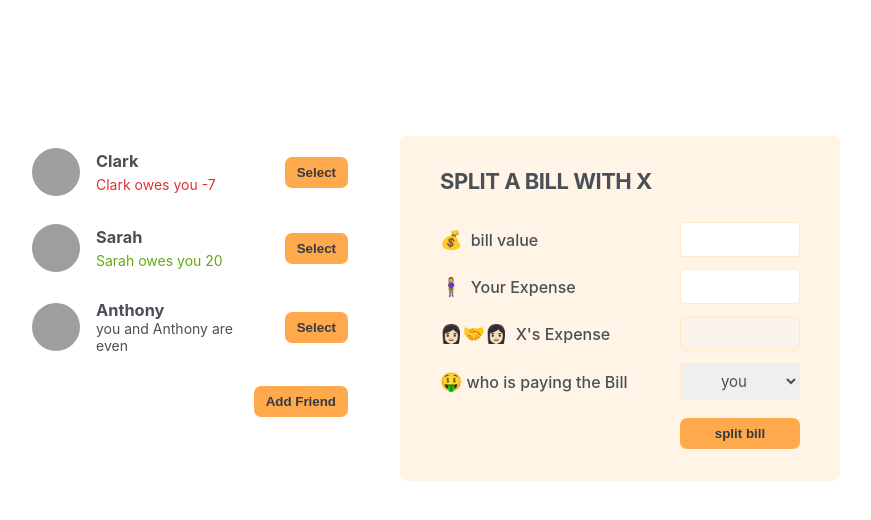
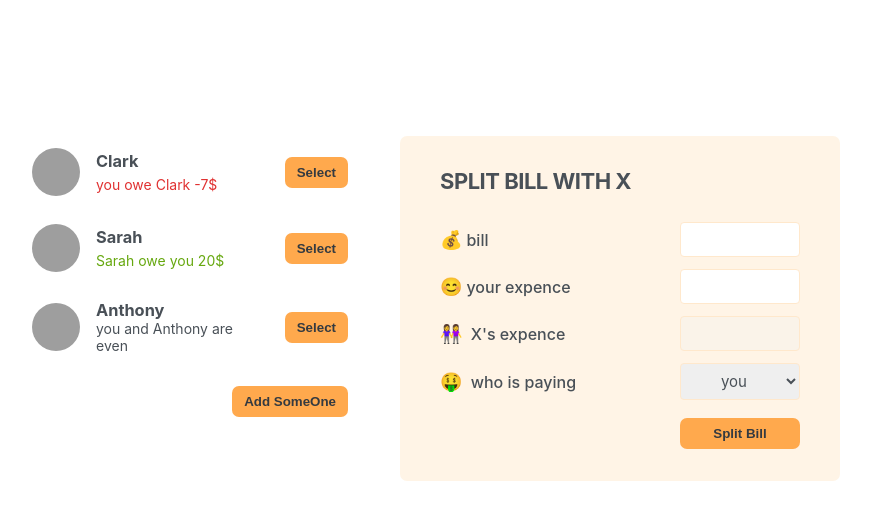
Before and after one commit to Ali-Pourmohammadi/CalculateBill-React.js, a React (Create React App) app: page / in a window 1280 px wide. Shown: the top 520 px of the page, without its empty margins (210-1081 px from the left). Built offline with nearby package versions, Linux system fonts and the light colour scheme; grey boxes are pictures that could not be loaded.

Commit message:
the static part of project

```diff
--- a/src/components/AddFriendForm.js
+++ b/src/components/AddFriendForm.js
@@ -1,23 +1,13 @@
-import { useState } from "react"
 import Button from "./Button"
-export default function AddFriendForm({AddFriend}){
-const [name , setFriend] = useState("");
-const [image , setImage] = useState("https://i.pravatar.cc/48?u=499476");
-function handleSubmit(e){
-    e.preventDefault();
-    if(!name||!image) return ;
-    const id =crypto.randomUUID();
-    const newFriend = {id,name, image :`${image}?=${id}` , balance :0};
-    AddFriend(newFriend);
-    setFriend("");
-    setImage("https://i.pravatar.cc/48?u=499476");
+export default function AddFriendList(){
+    return(<div>
+        <form className="form-add-friend">
+            <label htmlFor="">👩🏻‍🤝‍👩🏻 Friend Name</label>
+            <input type="text" />
+            <label htmlFor="">🖼 Image url</label>
+            <input type="text" />
+            <Button>Add Friend</Button>
 
+        </form>
+    </div>)
 }
-return(<form className="form-add-friend" onSubmit={handleSubmit}>
-    <label htmlFor="">👭Friend name</label>
-    <input value={name} onChange={(e)=> setFriend(e.target.value)} type="text" />
-    <label htmlFor="">🖼Image Url</label>
-    <input value={image} onChange={(e)=> setImage(e.target.value)} type="text" />
-    <Button> Add Friend</Button>
-    </form>)
-}
--- a/src/components/App.js
+++ b/src/components/App.js
@@ -1,24 +1,18 @@
+import Button from "./Button"
 import FriendList from "./FriendList"
-import  data from "../data"
-import AddFriendForm from "./AddFriendForm"
 import BillForm from "./BillForm"
-import Button from "./Button"
+import AddFriendList from "./AddFriendForm"
 import { useState } from "react"
 export default function App(){
-  const [isoepn , setOpen] = useState(false);
-  const [friends , setFriends] = useState(data);
-function handleAddFriend(friend){
-  setFriends([...friends , friend])
-}
-  function handleSetOpen(){
-    setOpen(isoepn=>!isoepn);
-  }
+    const [isOpen , setIsOpen] = useState(false);
+    function handlIsOpen(){
+        setIsOpen(isOpen=>!isOpen);
+    }
   return(<div className="app">
     <div className="sidebar">
-      <FriendList friends = {friends}/>
-      {isoepn&&<AddFriendForm AddFriend = {handleAddFriend}/>}
-
-       <Button onClick = {handleSetOpen}>{isoepn ? "Close" : "Add Friend"}</Button>
+        <FriendList/>
+        {isOpen &&<AddFriendList/>}
+        <Button onOpen = {handlIsOpen}>{isOpen ? "Close" : "Add SomeOne"}</Button>
     </div>
     <BillForm/>
 
--- a/src/components/BillForm.js
+++ b/src/components/BillForm.js
@@ -1,18 +1,20 @@
 import Button from "./Button"
 export default function BillForm(){
-    return (<form className="form-split-bill">
-        <h2>Split  a bill with X</h2>
-        <label htmlFor="">💰 bill value</label>
-        <input type="text" />
-        <label htmlFor="">🧍‍♀️ Your Expense</label>
-        <input type="text" />
-        <label htmlFor="">👩🏻‍🤝‍👩🏻 X's Expense</label>
-        <input type="text" disabled />
-        <label htmlFor="">🤑who is paying the Bill</label>
-        <select name="" id="">
-            <option value="you">you</option>
-            <option value="X">X</option>
-        </select>
-        <Button>split bill</Button>
-    </form>)
+    return (<div>
+        <form action="" className="form-split-bill">
+            <h2>Split Bill with X</h2>
+            <label htmlFor=""> 💰bill</label>
+            <input type="text" />
+            <label htmlFor=""> 😊your expence</label>
+            <input type="text" />
+            <label htmlFor=""> 👭 X's expence</label>
+            <input type="text" disabled />
+            <label htmlFor="">🤑 who is paying</label>
+            <select name="" id="">
+                <option value="user">you</option>
+                <option value="friend">X</option>
+            </select>
+            <Button>Split Bill</Button>
+        </form>
+    </div>)
 }
--- a/src/components/Button.js
+++ b/src/components/Button.js
@@ -1,4 +1,3 @@
-// import App from "./App"
-export default function Button({children , onClick}){
-    return (<button className="button" onClick={onClick}>{children}</button>)
-}
+export default function Button({children , onOpen}){
+    return(<button onClick={onOpen} className="button">{children}</button>)
+};
--- a/src/components/Friend.js
+++ b/src/components/Friend.js
@@ -1,11 +1,12 @@
 import Button from "./Button"
-export default function Freind({friend}){
-return (<li>
-    <img src={friend.image}alt="" />
-    <h3>{friend.name}</h3>
-    {friend.balance>0 && <p className="green">{friend.name} owes you {friend.balance}</p>}
-    {friend.balance<0 && <p className="red">{friend.name} owes you {friend.balance}</p>}
-    {friend.balance===0 && <p className="">you and {friend.name} are even</p>}
-    <Button>Select</Button>
-</li>)
+export default function Friend({friend}){
+   const  {name , image , balance} = friend
+    return(<li>
+        <img src={image} alt="" />
+        <h3> {name}</h3>
+       {balance > 0&& <p className="green">{name} owe you {balance}$</p>}
+       {balance < 0&& <p className="red">you owe {name} {balance}$</p>}
+       {balance === 0&& <p className="">you and {name} are even</p>}
+       <Button>Select</Button>
+    </li>)
 }
--- a/src/components/FriendList.js
+++ b/src/components/FriendList.js
@@ -1,8 +1,9 @@
+import data from "../data"
 import Friend from "./Friend"
-
-export default function FriendList({friends}){
-    // const friends = data;
-return(<ul>
-{friends.map(friend=> < Friend friend = {friend} key={friend.id}/>)}
-</ul>)
+export default function FriendList(){
+    return(<ul>
+        {
+        data.map(friend=><Friend friend ={friend} key={friend.id}/>)
+        }
+    </ul>)
 }
```
